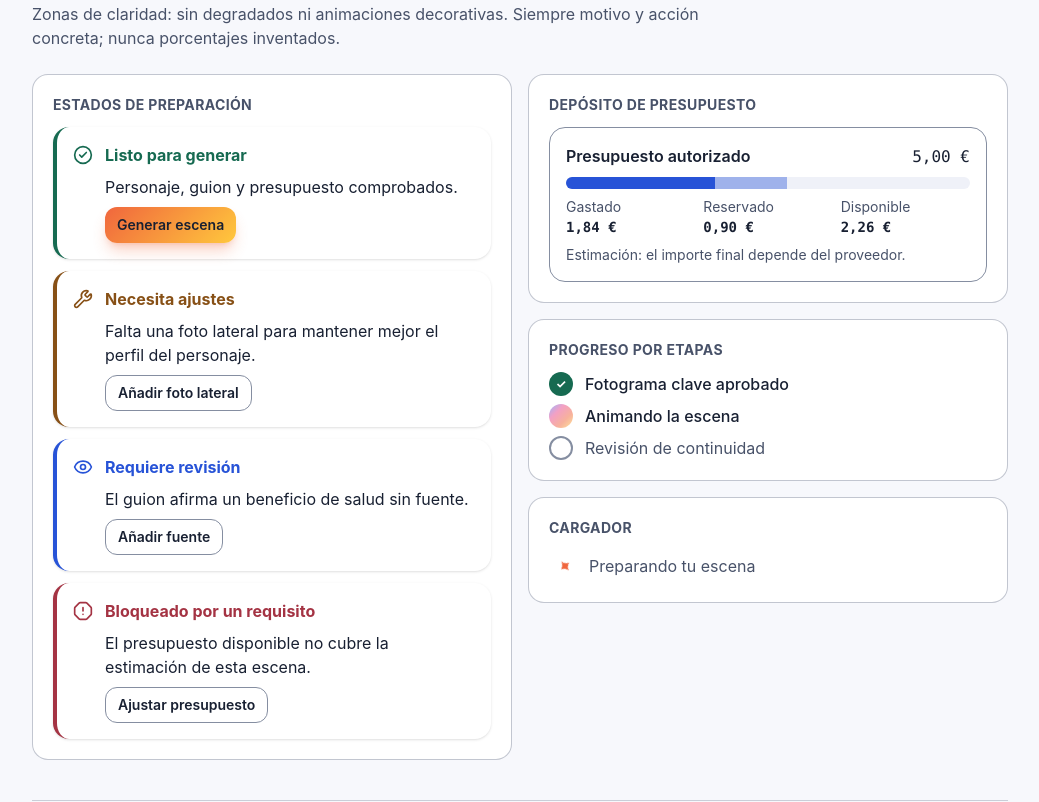
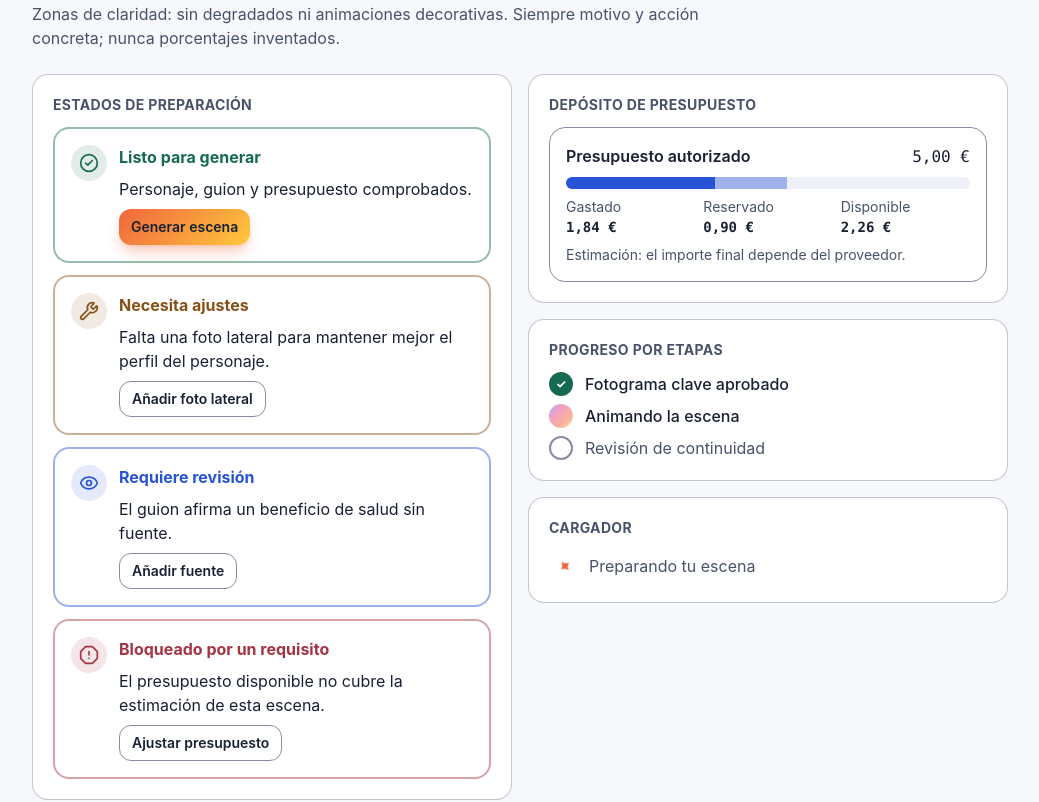
Before and after one commit to yosnap/escenara, a Next.js app in the folder apps/web/: page /admin/componentes in a window 1280 px wide. Shown: the part 4700-5502 px from the top of the page, without its empty margins (240-1279 px from the left). Built offline with nearby package versions, Linux system fonts and the light colour scheme.

Commit message:
fix(diseno): sustituye el borde lateral de los avisos y prohíbe los bordes laterales de color

```diff
--- a/apps/web/src/components/ui/feedback.tsx
+++ b/apps/web/src/components/ui/feedback.tsx
@@ -5,11 +5,38 @@ import { cn } from "./cn";
 /** Los cuatro estados de preparación del PRD. Siempre con icono, título y acción concreta. */
 export type EstadoPreparacion = "listo" | "ajustes" | "revision" | "bloqueado";
 
-const ESTADO: Record<EstadoPreparacion, { titulo: string; icono: ReactNode; clase: string }> = {
-  listo: { titulo: "Listo para generar", icono: <CheckCircle2 />, clase: "border-correcto text-correcto" },
-  ajustes: { titulo: "Necesita ajustes", icono: <Wrench />, clase: "border-aviso text-aviso" },
-  revision: { titulo: "Requiere revisión", icono: <Eye />, clase: "border-acento text-acento" },
-  bloqueado: { titulo: "Bloqueado por un requisito", icono: <AlertOctagon />, clase: "border-error text-error" },
+const ESTADO: Record<
+  EstadoPreparacion,
+  { titulo: string; icono: ReactNode; borde: string; texto: string; circulo: string }
+> = {
+  listo: {
+    titulo: "Listo para generar",
+    icono: <CheckCircle2 />,
+    borde: "border-correcto/45",
+    texto: "text-correcto",
+    circulo: "bg-correcto/12",
+  },
+  ajustes: {
+    titulo: "Necesita ajustes",
+    icono: <Wrench />,
+    borde: "border-aviso/45",
+    texto: "text-aviso",
+    circulo: "bg-aviso/12",
+  },
+  revision: {
+    titulo: "Requiere revisión",
+    icono: <Eye />,
+    borde: "border-acento/45",
+    texto: "text-acento",
+    circulo: "bg-acento/12",
+  },
+  bloqueado: {
+    titulo: "Bloqueado por un requisito",
+    icono: <AlertOctagon />,
+    borde: "border-error/45",
+    texto: "text-error",
+    circulo: "bg-error/12",
+  },
 };
 
 /** Zona de claridad: aviso de estado sin degradados ni animación. */
@@ -24,12 +51,19 @@ export function AvisoEstado({
 }) {
   const e = ESTADO[estado];
   return (
-    <div role="status" className={cn("flex gap-3 rounded-tarjeta border-l-4 bg-superficie p-4 shadow-sm", e.clase)}>
-      <span className="mt-0.5 size-5 shrink-0 [&>svg]:size-5" aria-hidden>
+    <div role="status" className={cn("flex gap-3 rounded-tarjeta border-2 bg-superficie p-4", e.borde)}>
+      <span
+        className={cn(
+          "flex size-9 shrink-0 items-center justify-center rounded-full [&>svg]:size-5",
+          e.circulo,
+          e.texto,
+        )}
+        aria-hidden
+      >
         {e.icono}
       </span>
       <div className="flex flex-1 flex-col gap-2">
-        <p className="font-bold">{e.titulo}</p>
+        <p className={cn("font-bold", e.texto)}>{e.titulo}</p>
         <p className="text-texto">{motivo}</p>
         {accion && <div>{accion}</div>}
       </div>
```
Also changed, not shown: 4 other files (tests, documents, lock files or other folders).
